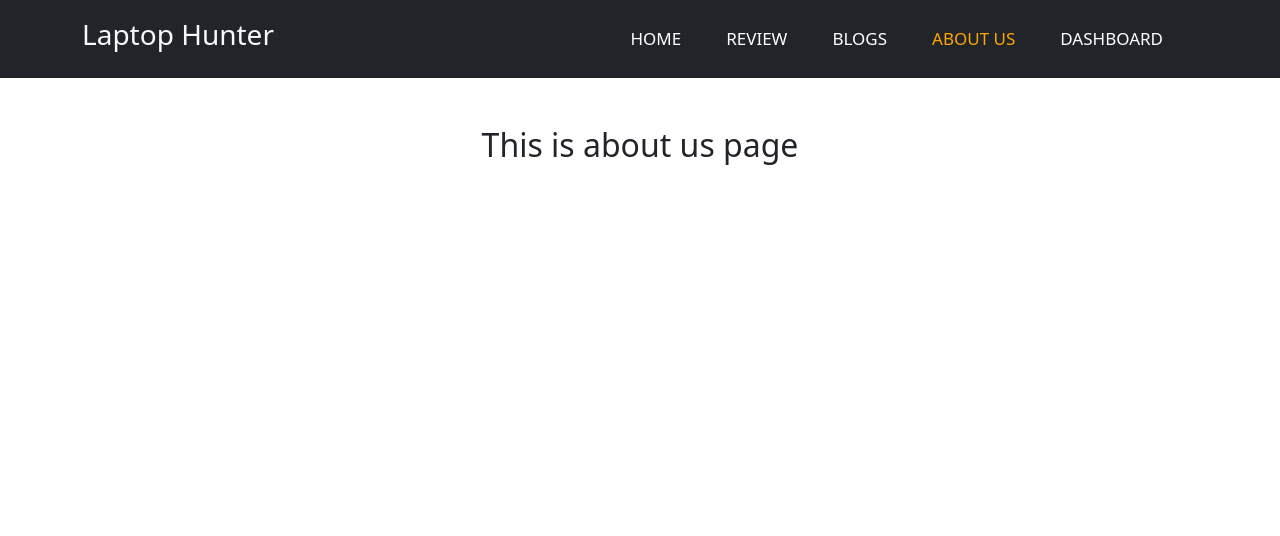
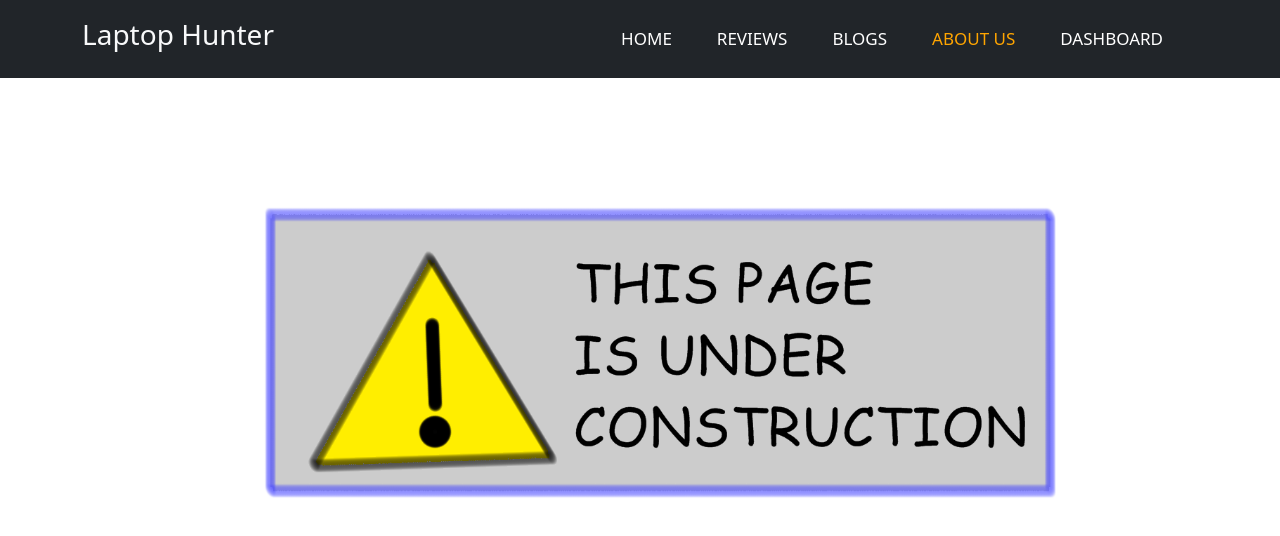
Before and after one commit to EmtiazHossainE2/msi-review, a React (Create React App) app: page /about-us in a window 1280 px wide. Shown: the top 536 px of the page. Built offline with nearby package versions, Linux system fonts and the light colour scheme.

Commit message:
404 page added with meme gif

```diff
--- a/src/components/Header/Header.js
+++ b/src/components/Header/Header.js
@@ -13,7 +13,7 @@ const Header = ({ cart }) => {
                     <Navbar.Collapse id="responsive-navbar-nav" className='justify-content-end '>
                         <Nav className='nav-style text-uppercase'>
                             <CustomLink className='py-5' to='/'>Home</CustomLink>
-                            <CustomLink className='py-5' to='/review'>Review</CustomLink>
+                            <CustomLink className='py-5' to='/review'>Reviews</CustomLink>
                             <CustomLink className='py-5' to='/blogs'>blogs</CustomLink>
                             <CustomLink className='py-5' to='/about-us'>About Us</CustomLink>
                             <CustomLink className='py-5' to='/dashboard'>DashBoard</CustomLink>
--- a/src/components/NotFound/NotFound.js
+++ b/src/components/NotFound/NotFound.js
@@ -1,12 +1,10 @@
 import React from 'react';
 import { Link } from 'react-router-dom';
-
+import errorImg from '../../images/error'
 const NotFound = () => {
     return (
-        <div className='text-center mt-5'>
-            <h2>This page is not available </h2>
-            <h4>404</h4>
-            <Link to='/'><button className='btn btn-primary mt-4'>Go Home</button></Link>
+        <div className='text-center'>
+            <Link to='/'><img src={errorImg} alt="" /> </Link>
         </div>
     );
 };
--- a/src/pages/About/About.js
+++ b/src/pages/About/About.js
@@ -1,11 +1,11 @@
 import React from 'react';
-
+import construction from '../../images/construction.png'
 const About = () => {
     return (
         <div>
-            <h2 className='text-center mt-5'>This is about us page</h2>
-
-
+            <div className='text-center'>
+                <img className='w-75' src={construction} alt="construction" />
+            </div>
         </div>
     );
 };
```
Also changed, not shown: src/images/construction.png (added), 1 other file (tests, documents, lock files or other folders).
